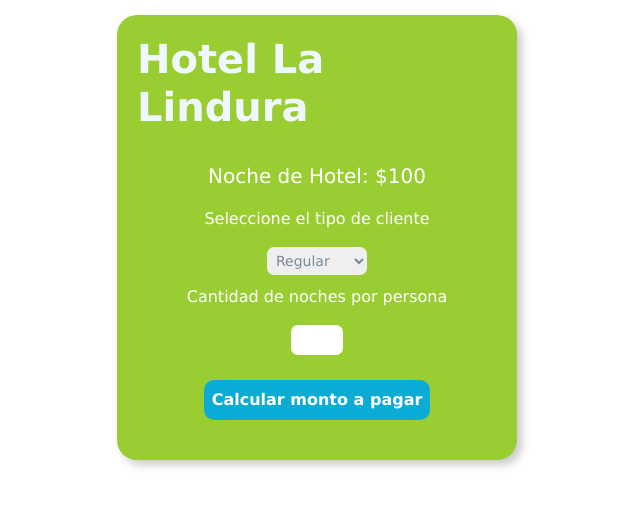
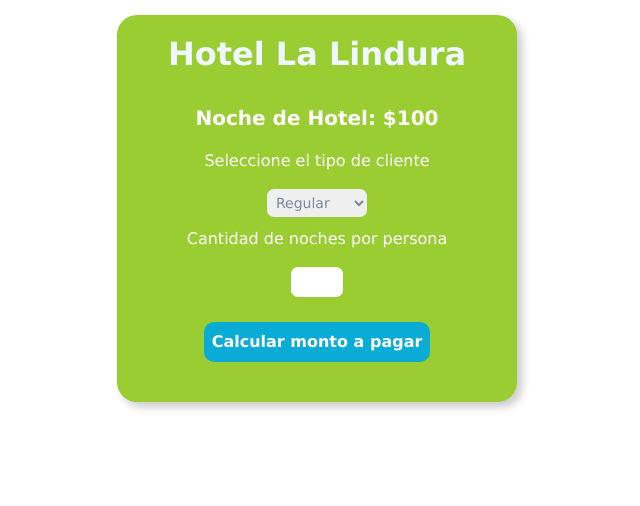
Before and after one commit to Yesala/Progra-JS, a plain HTML site: page Semana 2/Tarea1-Hotel/index.html in a window 1280 px wide. Shown: the whole page, without its empty margins (323-963 px from the left). Drawn offline with nearby package versions, Linux system fonts and the light colour scheme.

Commit message:
Semana2-Tarea1-index-update

```diff
--- a/Semana 2/Tarea1-Hotel/index.html
+++ b/Semana 2/Tarea1-Hotel/index.html
@@ -15,8 +15,10 @@
 
 <body>
     <div class="container">
-        <h1 id="title">Hotel La Lindura</h1>
-        <div class="info">
+        <div>
+            <h2 id="title">Hotel La Lindura</h2>
+        </div>
+        <div class="info fw-bold">
             <p>Noche de Hotel: $100</p>
         </div>
         <div class="clientType">
@@ -29,7 +31,6 @@
                     <option class="choose">Frecuente</option>
                 </select>
             </div>
-
         </div>
         <div>
             <div class="d-flex align-items-center justify-content-center">
@@ -43,7 +44,6 @@
             <p id="resultadoLbl"></p>
         </div>
     </div>
-
 </body>
 
 </html>
```
